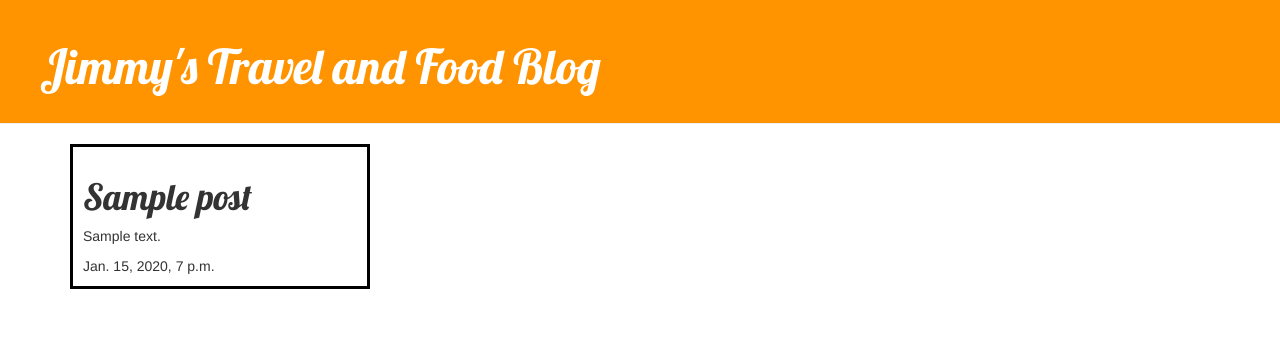
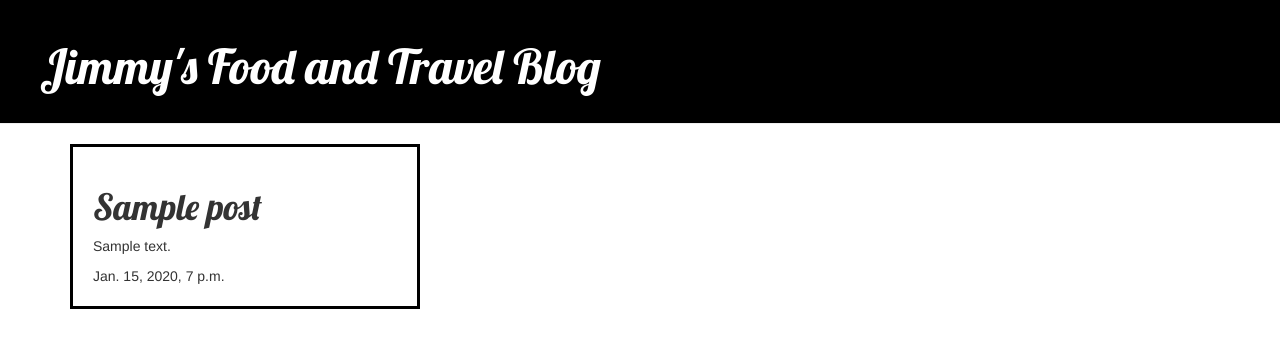
Before and after one commit to dra2gon3/my-first-blog, a Django app: page /post/1/ in a window 1280 px wide. Shown: the top 358 px of the page. Run offline with Django 3.2, Linux system fonts and the light colour scheme; tables that the repository leaves empty hold one stand-in row (values such as "Sample post"); some libraries are stand-ins or nearby versions.

Commit message:
Finished horizontal span and changed color scheme.

```diff
--- a/blog/static/css/blog.css
+++ b/blog/static/css/blog.css
@@ -1,5 +1,5 @@
 .page-header {
-    background-color: #ff9400;
+    background-color: black;
     margin-top: 0;
     padding: 20px 20px 20px 40px;
 }
@@ -11,8 +11,7 @@
 }
 
 .content {
-    margin-left: 40px;
-
+    float: center;
 }
 
 h1, h2, h3, h4 {
@@ -33,11 +32,12 @@ h1, h2, h3, h4 {
 }
 
 .post {
-    margin-bottom: 70px;
+    margin-bottom: 10px;
 	border-style: solid;
 	border-color: black;
-	width: 300px;
-	padding: 10px;
+	width: 350px;
+	padding: 20px;
+	display: inline-block;
 }
 .post h1 a, .post h1 a:visited {
     color: #000000;
--- a/blog/templates/blog/base.html
+++ b/blog/templates/blog/base.html
@@ -2,7 +2,7 @@
 
 <html>
 <head>
-	<title>Jimmy's Travel and Food Blog</title>
+	<title>Jimmy's Food and Travel Blog</title>
 	<link rel="stylesheet" href="//maxcdn.bootstrapcdn.com/bootstrap/3.2.0/css/bootstrap.min.css">
 	<link rel="stylesheet" href="//maxcdn.bootstrapcdn.com/bootstrap/3.2.0/css/bootstrap-theme.min.css">
 	<link href='//fonts.googleapis.com/css?family=Lobster&subset=latin,latin-ext' rel='stylesheet' type='text/css'>
@@ -13,13 +13,11 @@
 		{% if user.is_authenticated %}
 			<a href="{% url 'post_new' %}" class="top-menu"><span class="glyphicon glyphicon-plus"></span></a>
 		{% endif %}
-        <h1><a href="/">Jimmy's Travel and Food Blog</a></h1>
+        <h1><a href="/">Jimmy's Food and Travel Blog</a></h1>
     </div>
     <div class="content container">
-            <div class="col-md-8">
             {% block content %}
             {% endblock %}
-            </div>
     </div>
 
 </body>
--- a/blog/templates/blog/post_list.html
+++ b/blog/templates/blog/post_list.html
@@ -4,12 +4,10 @@
 
 {% block content %}
 	{% for post in posts reversed %}
-	<span>
 		<div class="post">
 			<h1><a href="{% url 'post_detail' pk=post.pk %}">{{ post.title }}</a></h1>
-			<p>{{ post.text }}</p>
-			<p>published: {{ post.published_date }}</p>
+			<span><p>{{ post.text }}</p></span>
+			<span><p>published: {{ post.published_date }}</p></span>
 		</div>
-	</span>
 	{% endfor %}
 {% endblock %}
```
